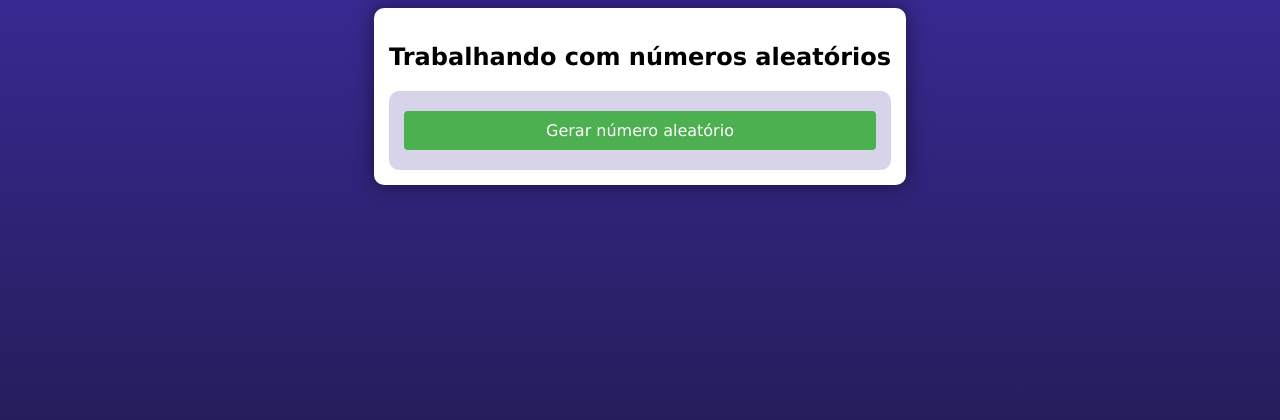
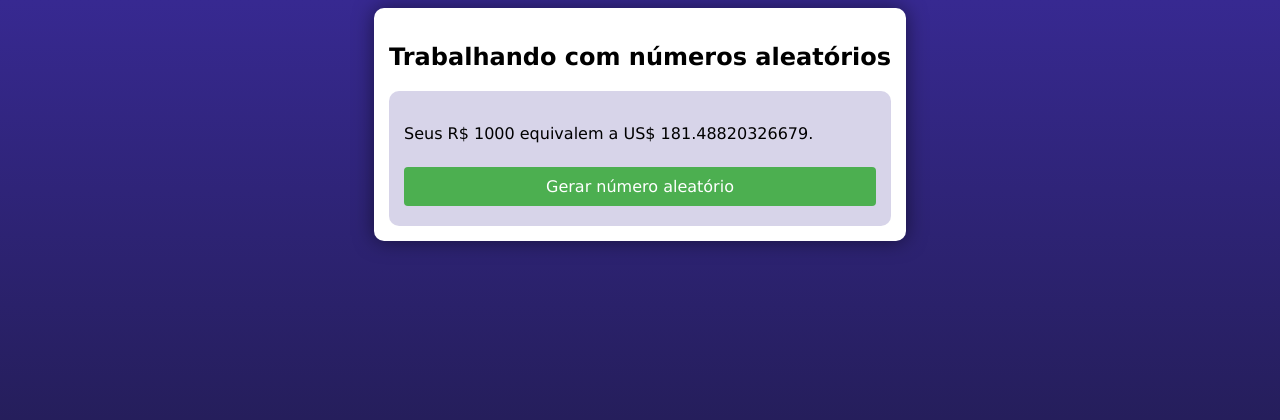
Before and after one commit to nayarakarinearaujo/CursoEmVideo-PHP, a PHP site: page /ex003.php in a window 1280 px wide. Shown: the top 420 px of the page. Run offline with PHP 8.4, Linux system fonts and the light colour scheme.

Commit message:
Desafio 03

```diff
--- a/CursoPhpModerno/aula010/Desafio003/ex003.php
+++ b/CursoPhpModerno/aula010/Desafio003/ex003.php
@@ -9,7 +9,7 @@
 </head>
 <body>
 
-<!-- 5,66 -->
+<!--5.51 -->
 
 <section>
         <h1>Trabalhando com números aleatórios</h1>
@@ -17,6 +17,14 @@
         <form action="ex002.php" method="get">
 
             <?php
+
+            $cotacao = 5.51;
+
+            $real = 1000;
+
+            $dolar = $real / $cotacao;
+
+            echo "<p>Seus R\$ $real equivalem a US\$ $dolar.</p>"
 
             ?>
 
```
